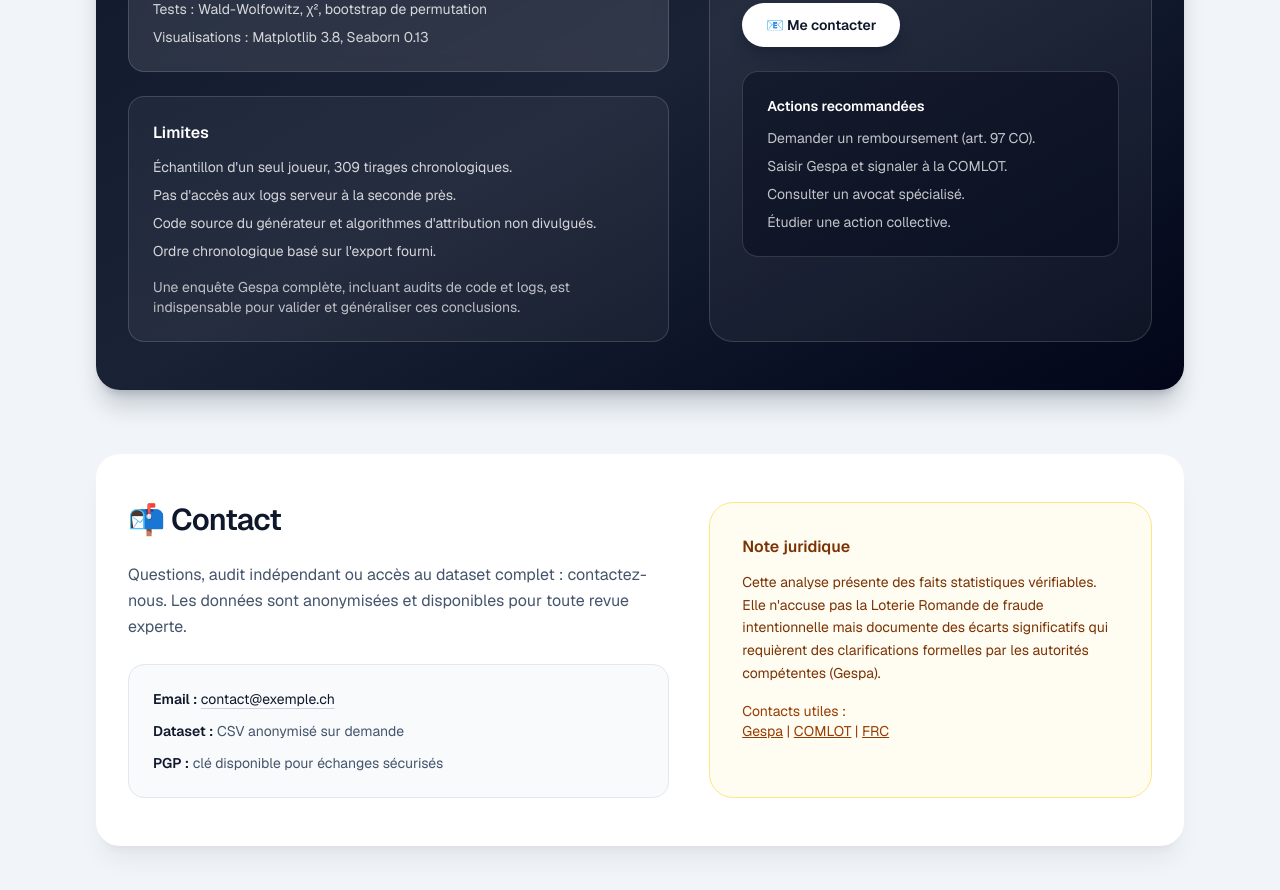
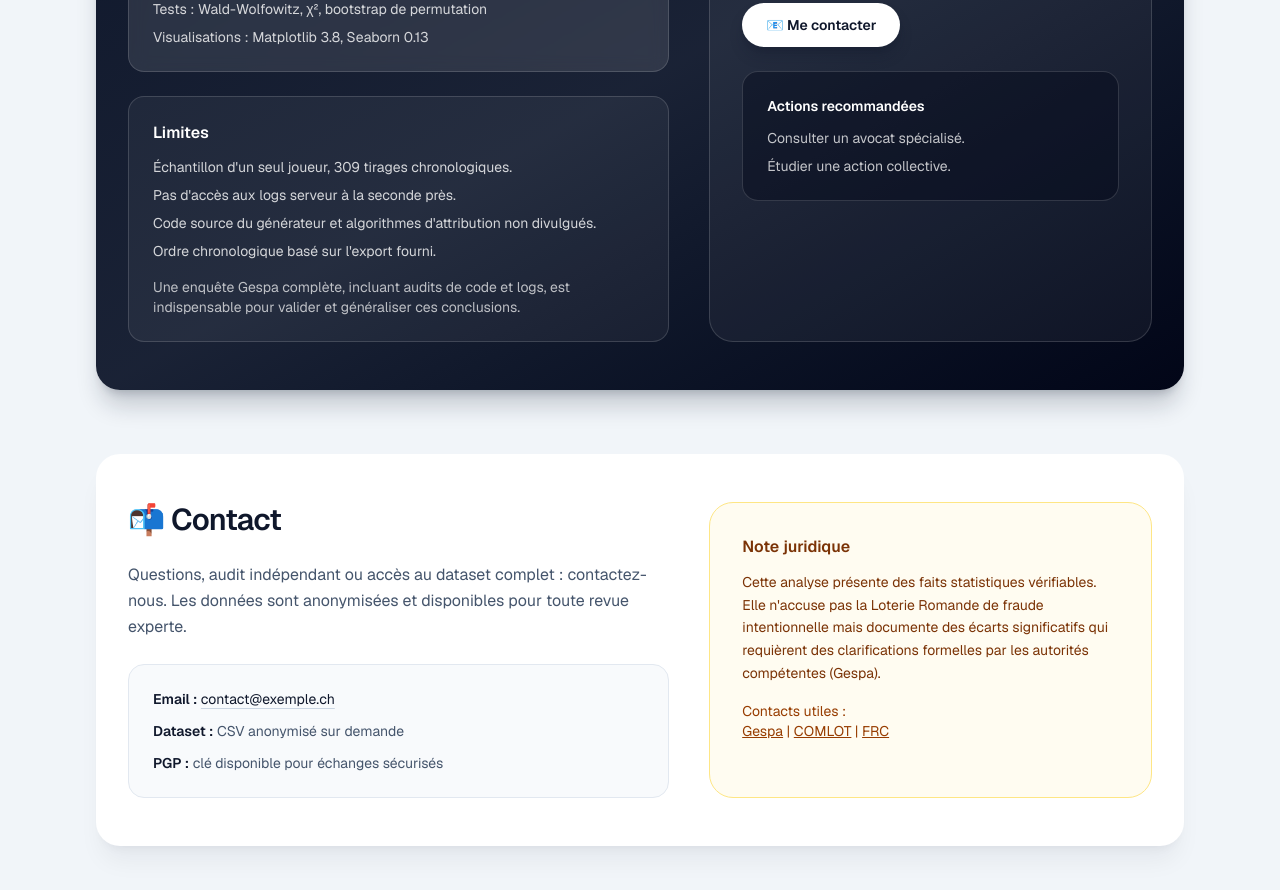
Before and after one commit to DanielJandric/loro, a Next.js app: page / in a window 1280 px wide. Shown: the part 5540-6430 px from the top of the page. Built offline with nearby package versions, Linux system fonts and the light colour scheme.

Commit message:
content: mise a jour des actions recommandees

```diff
--- a/src/app/page.tsx
+++ b/src/app/page.tsx
@@ -655,8 +655,6 @@
               <div className="rounded-2xl border border-white/15 bg-slate-950/40 p-6 text-sm text-white/75">
                 <p className="font-semibold text-white">Actions recommandées</p>
                 <ul className="mt-3 space-y-2">
-                  <li>Demander un remboursement (art. 97 CO).</li>
-                  <li>Saisir Gespa et signaler à la COMLOT.</li>
                   <li>Consulter un avocat spécialisé.</li>
                   <li>Étudier une action collective.</li>
                 </ul>
```
